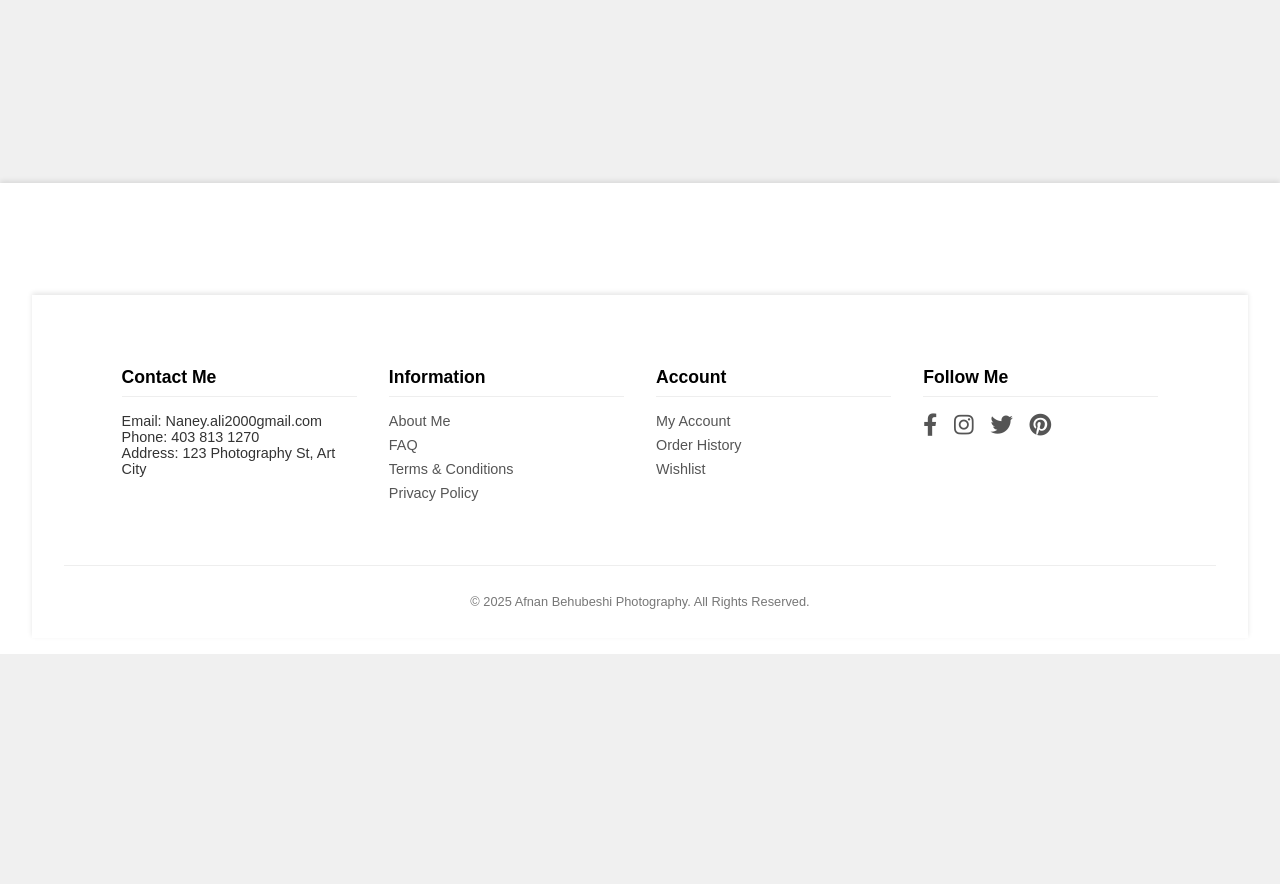
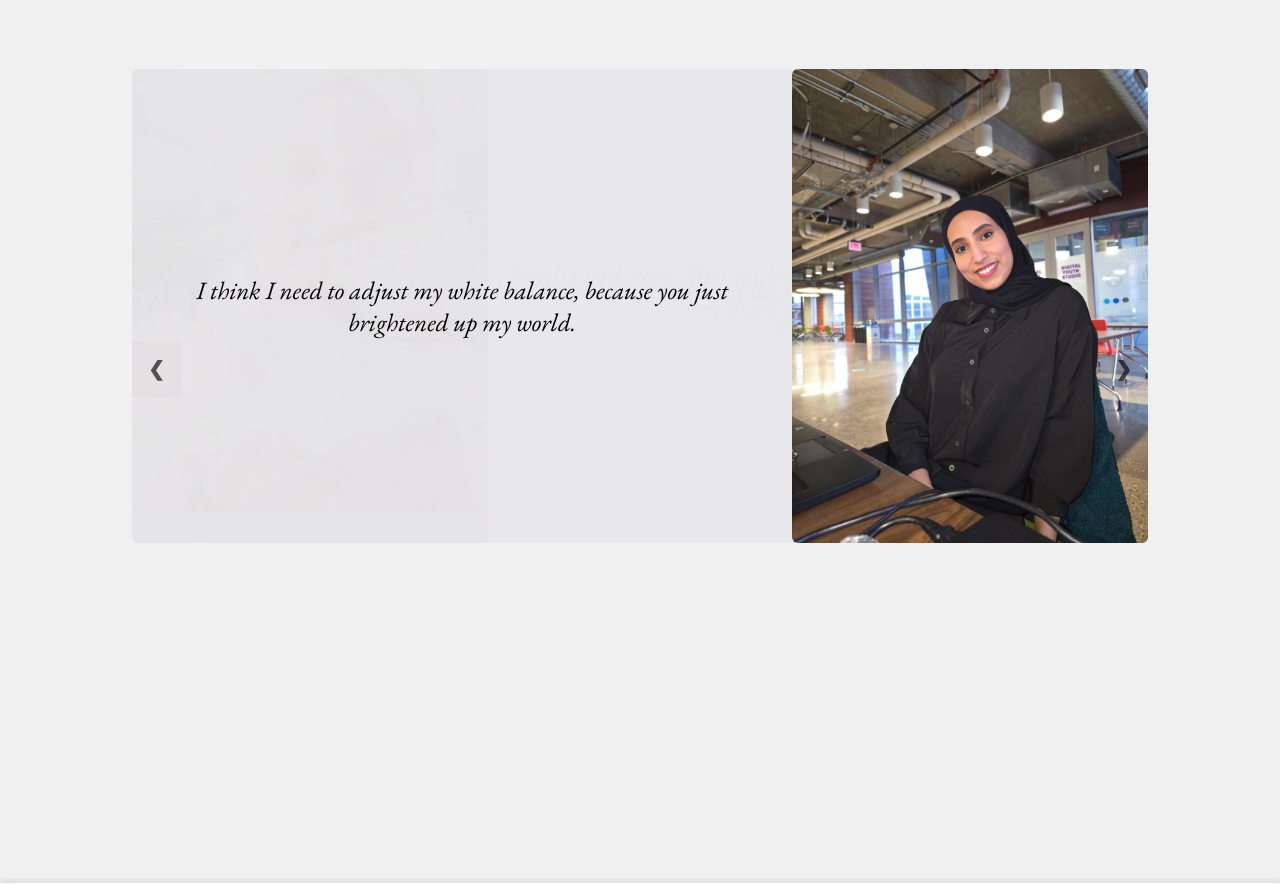
Before and after one commit to Ahmed-Yusuf-1/MyfirstDjangoWebsite, a Django app: page /photography/ in a window 1280 px wide. Shown: the part 1512-2396 px from the top of the page. Before the commit the page ends 2166 px from the top, so only its background shows below. Run offline with Django 5.2, Linux system fonts and the light colour scheme; some web fonts are replaced.

Commit message:
update on slides

```diff
--- a/photography/static/photography/script.js
+++ b/photography/static/photography/script.js
@@ -1,64 +1,67 @@
 // Wait for the HTML document to be fully loaded
 document.addEventListener('DOMContentLoaded', () => {
 
-    const slidesContainer = document.querySelector('.slides');
+    // Function to initialize a slideshow
+    function initializeSlideshow(containerId, prevBtnId, nextBtnId) {
+        const slidesContainer = document.getElementById(containerId);
+        // Select elements *within* the specific container
+        if (!slidesContainer) {
+            console.error(`Slideshow container with ID "${containerId}" not found!`);
+            return; // Stop if container is missing
+        }
         // NodeListOf<Element> is like an array, but not exactly. Convert it for easier use.
-    const slides = Array.from(document.querySelectorAll('.slide'));
-    const prevButton = document.getElementById('prevBtn');
-    const nextButton = document.getElementById('nextBtn');
+        const slides = Array.from(slidesContainer.querySelectorAll('.slide'));
+        const prevButton = document.getElementById(prevBtnId);
+        const nextButton = document.getElementById(nextBtnId);
 
-    // Check if essential elements exist
-    if (!slidesContainer || !prevButton || !nextButton || slides.length === 0) {
-        console.error("Slideshow elements not found!");
+        // Check if essential elements exist within this specific slideshow
+        if (!prevButton || !nextButton || slides.length === 0) {
+            console.error(`Slideshow elements (slides/buttons) not found for container #${containerId}!`);
             return; // Stop if elements are missing
         }
 
-    let currentIndex = 0; // Keep track of the current slide index (0-based)
+        let currentIndex = 0; // Keep track of the current slide index (0-based) for *this* slideshow
         const totalSlides = slides.length;
 
-    // Function to move to a specific slide
+        // Function to move to a specific slide within *this* slideshow
         function goToSlide(index) {
-        // Remove 'active' class from all slides
+            // Ensure index loops correctly
+            if (index < 0) {
+                index = totalSlides - 1;
+            } else if (index >= totalSlides) {
+                index = 0;
+            }
+
+            // Remove 'active' class from all slides *within this slideshow*
             slides.forEach(slide => slide.classList.remove('active'));
 
-        // Add 'active' class to the target slide
+            // Add 'active' class to the target slide *within this slideshow*
             slides[index].classList.add('active');
 
-        // Update the current index tracker
+            // Update the current index tracker for *this* slideshow
             currentIndex = index;
-
-        // Button states are handled by the looping logic now
-        // prevButton.disabled = index === 0; // Removed for looping
-        // nextButton.disabled = index === totalSlides - 1; // Removed for looping
         }
 
-    // Event Listener for the Next Button
+        // Event Listener for the Next Button for *this* slideshow
         nextButton.addEventListener('click', () => {
-        if (currentIndex < totalSlides - 1) { // Only proceed if not the last slide
             goToSlide(currentIndex + 1);
-        }
-        // Optional: Add looping - uncomment below
-        else {
-            goToSlide(0); // Go back to the first slide
-        }
         });
 
-    // Event Listener for the Previous Button
+        // Event Listener for the Previous Button for *this* slideshow
         prevButton.addEventListener('click', () => {
-        if (currentIndex > 0) { // Only proceed if not the first slide
             goToSlide(currentIndex - 1);
-        }
-        // Optional: Add looping - uncomment below
-        else {
-            goToSlide(totalSlides - 1); // Go to the last slide
-        }
         });
 
-    // Initialize the slideshow
+        // Initialize *this* slideshow
         if (slides.length > 0) {
-        slides[0].classList.add('active'); // Make the first slide visible initially
-        goToSlide(currentIndex); // Set initial button states
+            goToSlide(0); // Start at the first slide
+        }
     }
 
+    // Initialize the first slideshow
+    initializeSlideshow('slideshow1', 'prevBtn1', 'nextBtn1');
+
+    // Initialize the second slideshow
+    initializeSlideshow('slideshow2', 'prevBtn2', 'nextBtn2');
 
 }); // End of DOMContentLoaded listener
--- a/photography/templates/photography/index.html
+++ b/photography/templates/photography/index.html
@@ -3,7 +3,6 @@
 {% block title %}Afnan Behubeshi{% endblock %}
 {% load static%}
 {% block content %}
-<!-- Hero Section -->
 <section class="hero">
   <div class="hero-content">
     <h1>Capture the moments.</h1>
@@ -12,55 +11,56 @@
   </div>
 </section>
 
-<!-- Gallery Section -->
 <section class="gallery">
   <h2>Featured Works</h2>
   <div class="gallery-grid">
     <div class="gallery-item">
-      <div class="slides">
+      <div class="slides" id="slideshow1">
         <div class='slide'>
           <img src="{% static 'photography/6.jpg'%}" alt="Gallery Image 1">
           <p>Are you a camera? Because every time I look at you, I smile</p>
         </div>
         <div class='slide'>
-          <img src="{% static 'photography/7.jpg'%}" alt="Gallery Image 1">
           <p>I think my autofocus is broken, because I can't take my eyes off you.</p>
+          <img src="{% static 'photography/7.jpg'%}" alt="Gallery Image 2">
         </div>
         <div class='slide'>
-          <img src="{% static 'photography/8.jpg'%}" alt="Gallery Image 1">
+          <img src="{% static 'photography/8.jpg'%}" alt="Gallery Image 3">
           <p>Are we in a darkroom? Because I think something is developing between us.</p>
         </div>
         <div class='slide'>
-          <img src="{% static 'photography/12.png'%}" alt="Gallery Image 1">
           <p>You must be a high ISO, because you're making my heart race even in low light.</p>
+          <img src="{% static 'photography/12.png'%}" alt="Gallery Image 4">
         </div>
-        <button class="prev" id="prevBtn">&#10094;</button> <button class="next" id="nextBtn">&#10095;</button> </div>
+        <button class="prev" id="prevBtn1">&#10094;</button>
+        <button class="next" id="nextBtn1">&#10095;</button>
       </div>
     </div>
-    {% comment %} <div class="gallery-item">
-      <div class="slides">
+
+    <div class="gallery-item">
+       <div class="slides" id="slideshow2">
         <div class='slide'>
-            <img src="{% static 'photography/3.jpg'%}" alt="Gallery Image 2">
-            <p>Discover her exceptional photography, where simplicity meets elegance.</p>
+          <p>I think I need to adjust my white balance, because you just brightened up my world.</p>
+          <img src="{% static 'photography/9.jpg'%}" alt="Gallery Image 5">
         </div>
         <div class='slide'>
-            <img src="{% static 'photography/4.jpeg'%}" alt="Gallery Image 4">
-            <p>Each photo invites viewers into a unique visual story.</p>
+            <img src="{% static 'photography/10.jpg'%}" alt="Gallery Image 6">
+            <p>Are you a prime lens? Because you seem to have all the right qualities.</p>
         </div>
         <div class='slide'>
-            <img src="{% static 'photography/5.jpeg'%}" alt="Gallery Image 5">
-            <p>Another captivating moment captured.</p>
+            <p>When I look at you it's like I have a blur filter on, because I can't see anything except you.</p>
+            <img src="{% static 'photography/11.jpg'%}" alt="Gallery Image 7">
         </div>
-
-        <button class="prev" id="prevBtn2">&#10094;</button>
+        <div class='slide'>
+          <img src="{% static 'photography/4.jpeg'%}" alt="Gallery Image 7">
+          <p>I wish I had a lens filter for how stunning you are, but I don't think they make one strong enough.</p>
+      </div>
+         <button class="prev" id="prevBtn2">&#10094;</button>
         <button class="next" id="nextBtn2">&#10095;</button>
     </div>
-     <p>Some descriptive text about this gallery item.</p>
-    </div> {% endcomment %}
+    </div>
   </div>
 </section>
 <script src="{% static 'photography/script.js' %}"></script>
 
-<!-- Footer Section -->
-
 {% endblock %}
```
Lines whose indentation alone changed are shown as unchanged.
